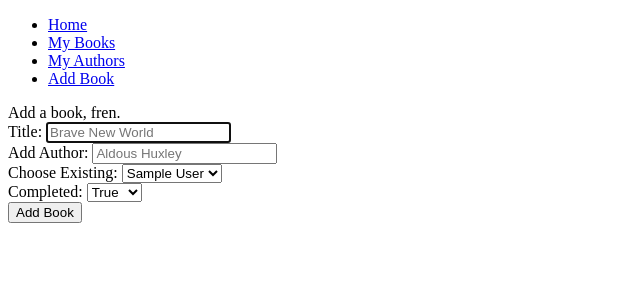
After one commit to robdrawspictures/book_library, a Flask app: page /books/new in a window 1280 px wide. The commit adds this page. Shown: the top 300 px of the page, without its empty margins (0-640 px from the left). Run offline with Flask 2, Linux system fonts and the light colour scheme; a database or web service that is not in the repository returns one stand-in record (values such as "Sample title"); some libraries are stand-ins or nearby versions.

Commit message:
Add book now functional.

```diff
--- a/controllers/books_controller.py
+++ b/controllers/books_controller.py
@@ -11,9 +11,15 @@ def books():
     books = book_repository.select_all()
     return render_template("books/index.html", all_books = books)
 
-@books_blueprint.route("/books/add", methods=['GET'])
+@books_blueprint.route("/<id>/book/", methods=['GET'])
+def book(id):
+    book = book_repository.select(id)
+    return render_template("books/book.html", book = book)
+
+@books_blueprint.route("/books/new", methods=['GET'])
 def new_book():
-    return render_template("/books/add.html")
+    authors = author_repository.select_all()
+    return render_template("/books/new.html", existing_authors = authors)
 
 @books_blueprint.route("/books", methods=['POST'])
 def add_book():
--- a/templates/base.html
+++ b/templates/base.html
@@ -11,7 +11,7 @@
         <nav>
             <ul class="menu">
                 <li><a href="/">Home</a></li>
-                <li><a href="books">My Books</a></li>
+                <li><a href="http://localhost:5000/books">My Books</a></li>
                 <li><a href="authors">My Authors</a></li>
                 <li><a href="/books/new">Add Book</a></li>
             </ul>
--- /dev/null
+++ b/templates/books/book.html
@@ -0,0 +1,4 @@
+{% extends "base.html" %}
+{% block content %}
+This is the {{book.title}} info page.
+{% endblock %}
--- a/templates/books/index.html
+++ b/templates/books/index.html
@@ -3,7 +3,7 @@
 {% for book in all_books %}
 <div class="book">
     <div class="content">
-      {{book.title}}
+      <a href="/{{book.id}}/book/">{{book.title}}</a>
       <div class="author">
         <a href="/author/{{book.author.id}}">{{book.author.full_name}}</a>
       </div>
--- /dev/null
+++ b/templates/books/new.html
@@ -0,0 +1,32 @@
+{% extends "base.html" %}
+{% block content %}
+Add a book, fren.
+    <form action="/books" method="post">
+        <div>
+            <label for="title">Title:</label>
+            <input type="text" id="title" name="title" placeholder="Brave New World" required autofocus>
+        </div>
+        <div>
+            <label for="author">Add Author:</label>
+            <input type="text" id="author" name="author" placeholder="Aldous Huxley">
+        </div>
+        <div>
+            <label for="existing-author">Choose Existing:</label>
+            <select id="author_id" name="author_id">
+                {% for author in existing_authors %}
+                    <option value="{{author.id}}">{{author.full_name}}</option>
+                {% endfor %}
+            </select>
+        </div>
+        <div>
+            <label for="completed">Completed:</label>
+            <select id="completed" name="completed">
+                <option value="true">True</option>
+                <option value="false">False</option>
+            </select>
+        </div>
+
+    <button type="submit">Add Book</button>
+    </form>
+
+{% endblock %}
```
